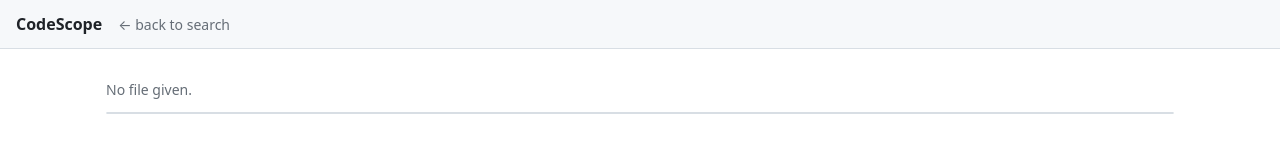
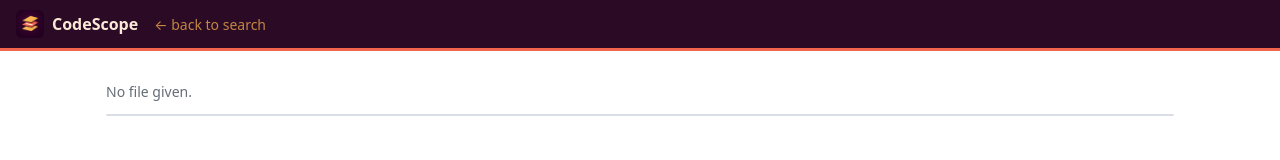
Before and after one commit to raorupesh/CodeScope, a plain HTML site: page web/file.html in a window 1280 px wide. Drawn offline with Linux system fonts and the light colour scheme.

Commit message:
Add branding; skip builds for non-code changes (#2)

```diff
--- a/web/file.html
+++ b/web/file.html
@@ -4,11 +4,14 @@
   <meta charset="utf-8">
   <meta name="viewport" content="width=device-width, initial-scale=1">
   <title>CodeScope · file</title>
+  <link rel="icon" href="favicon.ico" sizes="any">
+  <link rel="apple-touch-icon" href="apple-touch-icon.png">
+  <meta name="theme-color" content="#2a0a24">
   <link rel="stylesheet" href="style.css">
 </head>
 <body>
   <header class="topbar">
-    <a class="brand" href="./">CodeScope</a>
+    <a class="brand" href="./"><img src="logo-64.png" alt="" width="28" height="28">CodeScope</a>
     <a id="back" href="./" class="muted">← back to search</a>
   </header>
 
--- a/web/style.css
+++ b/web/style.css
@@ -5,9 +5,15 @@
   --text: #1f2328;
   --muted: #656d76;
   --accent: #0969da;
-  --mark-bg: #fff3b0;
+  /* Brand colours, taken from the logo */
+  --brand-bg: #2a0a24;
+  --brand-text: #fbe9d7;
+  --brand-amber: #f8b04b;
+  --brand-coral: #f2654c;
+
+  --mark-bg: #fcd68f;
   --mark-text: #1f2328;
-  --match-row: #fffbe6;
+  --match-row: #fff7e8;
   --target-row: #ddf4ff;
   --mono: ui-monospace, SFMono-Regular, Menlo, Consolas, "Liberation Mono", monospace;
   --sans: system-ui, -apple-system, "Segoe UI", Roboto, sans-serif;
@@ -22,9 +28,9 @@
     --text: #e6edf3;
     --muted: #8d96a0;
     --accent: #4493f8;
-    --mark-bg: #9e6a03;
+    --mark-bg: #b9472f;
     --mark-text: #ffffff;
-    --match-row: #2a2413;
+    --match-row: #2b1a17;
     --target-row: #1c2d41;
     color-scheme: dark;
   }
@@ -46,15 +52,28 @@ a:hover { text-decoration: underline; }
 
 .topbar {
   display: flex;
-  align-items: baseline;
+  align-items: center;
   gap: 16px;
   flex-wrap: wrap;
-  padding: 12px 16px;
-  border-bottom: 1px solid var(--border);
-  background: var(--surface);
+  padding: 10px 16px;
+  background: var(--brand-bg);
+  color: var(--brand-text);
+  border-bottom: 3px solid var(--brand-coral);
 }
+.topbar .muted { color: var(--brand-text); opacity: 0.75; }
+.topbar a:not(.brand) { color: var(--brand-amber); }
 
-.brand { font-weight: 700; font-size: 16px; color: var(--text); }
+.brand {
+  display: inline-flex;
+  align-items: center;
+  gap: 8px;
+  align-self: center;
+  font-weight: 700;
+  font-size: 16px;
+  color: var(--brand-text);
+}
+.brand:hover { text-decoration: none; }
+.brand img { border-radius: 6px; }
 
 .page { max-width: 1100px; margin: 0 auto; padding: 16px; }
 
```
Also changed, not shown: web/index.html (+4 -1 lines), images/codescope-brand/codescope-layered-icon.png (added), images/codescope-brand/codescope-social-preview.jpg (added), web/apple-touch-icon.png (added), web/favicon.ico (added), web/logo-64.png (added), 4 other files.
